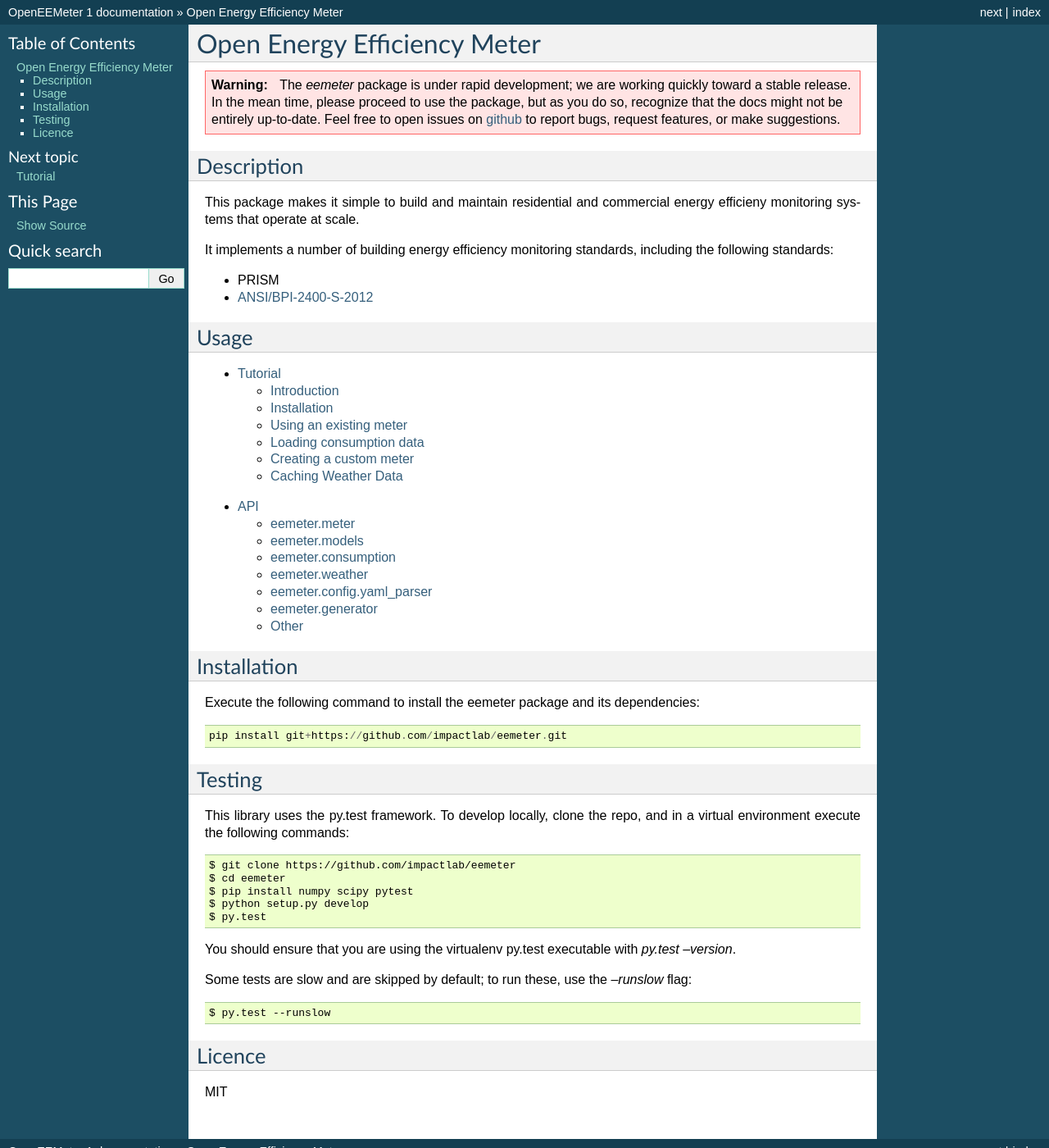
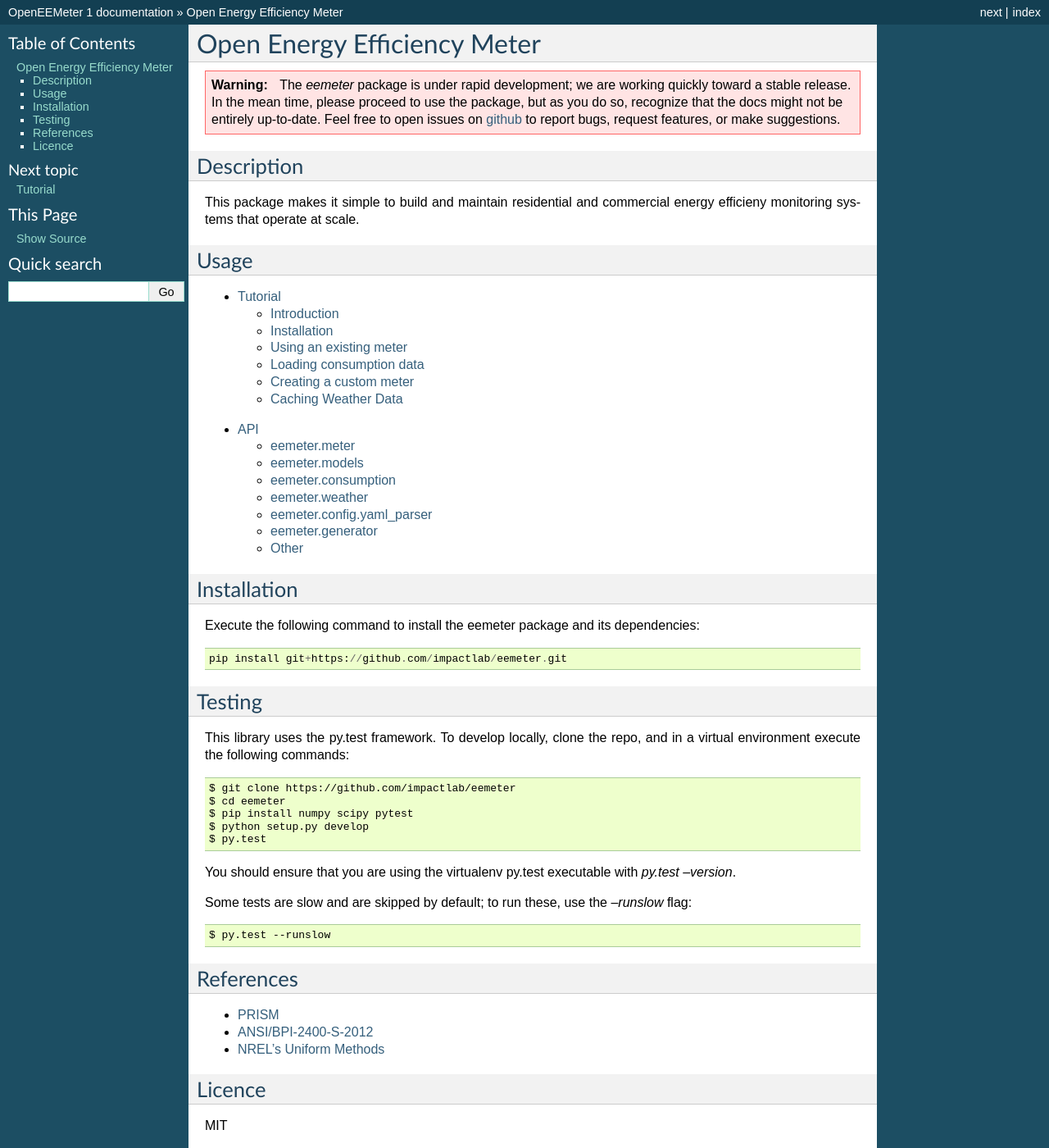
Before and after one commit to openeemeter/eemeter, a Sphinx documentation site: the page built from docs/index.rst, in a window 1280 px wide and 1400 px high. Shown: the whole window at 82% size. Built offline with Sphinx 7.4.7, drawn with Linux system fonts in a browser that asks for light colours.

Commit message:
update index page with additional references

```diff
--- a/docs/index.rst
+++ b/docs/index.rst
@@ -19,12 +19,6 @@
 
 This package makes it simple to build and maintain residential and commercial
 energy efficieny monitoring systems that operate at scale.
-
-It implements a number of building energy efficiency monitoring standards,
-including the following standards:
-
-- PRISM
-- `ANSI/BPI-2400-S-2012 <http://www.bpi.org/Web%20Download/BPI%20Standards/BPI-2400-S-2012_Standard_Practice_for_Standardized_Qualification_of_Whole-House%20Energy%20Savings_9-28-12_sg.pdf>`_
 
 Usage
 -----
@@ -66,6 +60,13 @@
 
     $ py.test --runslow
 
+References
+----------
+
+- `PRISM <http://www.marean.mycpanel.princeton.edu/~marean/images/prism_intro.pdf>`_
+- `ANSI/BPI-2400-S-2012 <http://www.bpi.org/Web%20Download/BPI%20Standards/BPI-2400-S-2012_Standard_Practice_for_Standardized_Qualification_of_Whole-House%20Energy%20Savings_9-28-12_sg.pdf>`_
+- `NREL's Uniform Methods <http://energy.gov/sites/prod/files/2013/11/f5/53827-8.pdf>`_
+
 Licence
 -------
 
```
